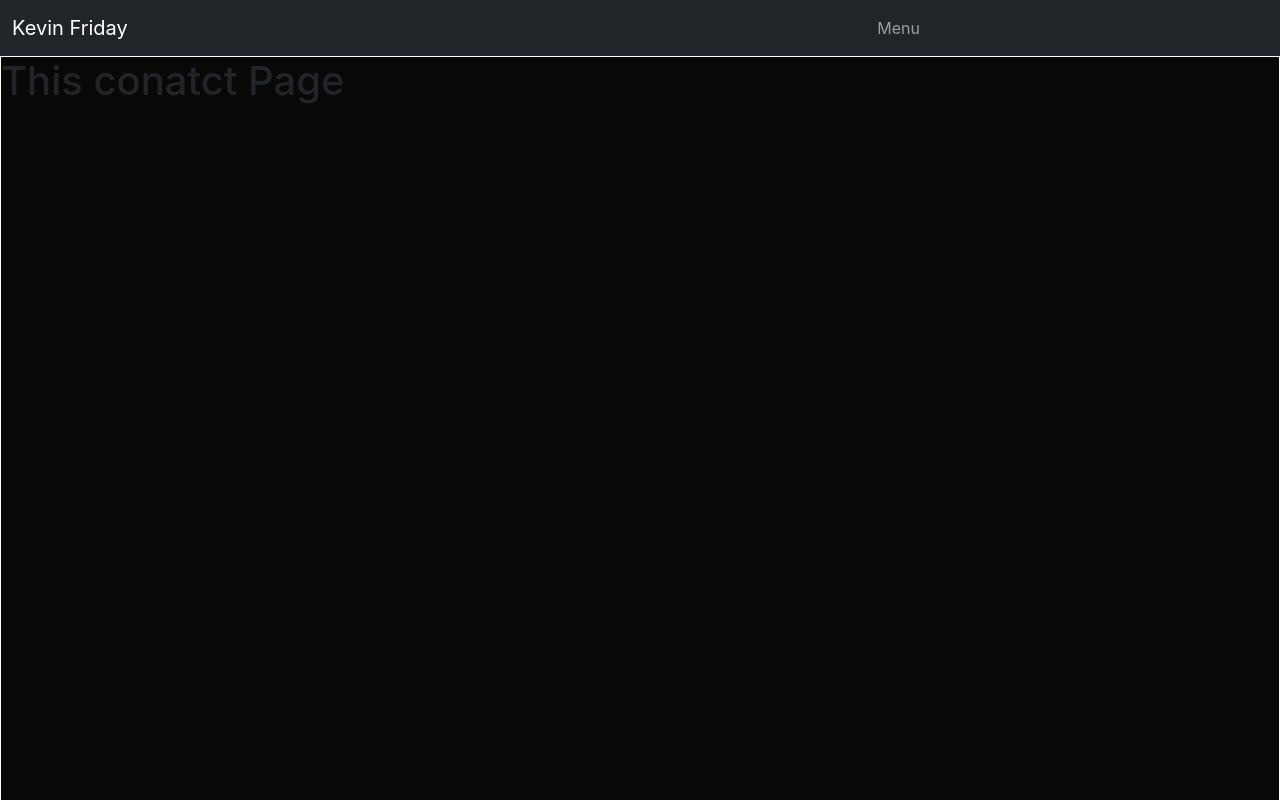
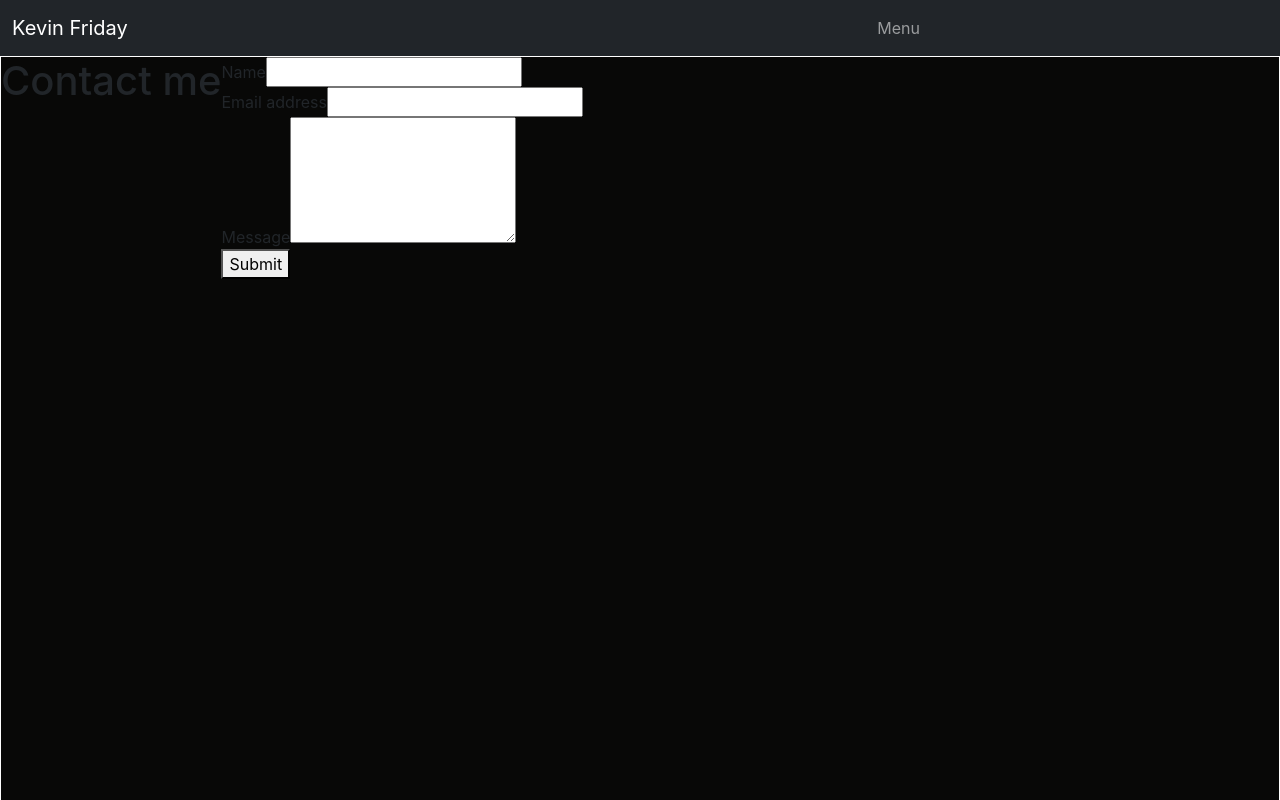
Before and after one commit to drkevinfriday/Portfolio_Full_Design, a React (Create React App) app: page /contact in a window 1280 px wide. Shown: the top 800 px of the page. Built offline with nearby package versions, Linux system fonts and the light colour scheme.

Commit message:
utils add and contact form imported

```diff
--- a/src/components/contact.js
+++ b/src/components/contact.js
@@ -1,11 +1,85 @@
-import React from 'react'
+import React,{useState} from "react";
+import { validateEmail } from './utils/helpers'
 
-const conatct = () => {
-    return (
-        <section>
-            <h1>This conatct Page</h1>
-        </section>
-    )
+
+function contact(){
+
+const [formState, setFormState ] = useState({name:'',email:'',message:''});
+
+const [ errorMessage, setErrorMessage] = useState('')
+const {name,email,message } = formState
+
+const handleSubmit=(e)=> {
+    e.preventDefault();
+    if(!errorMessage){
+        setFormState({[e.target.name]: e.target.value})
+        console.log('Form', formState);
+    }
 }
 
-export default conatct
+
+
+
+// jsx
+
+const handleChange = (e)=> {
+    if (e.target.name === 'email') {
+        const isValid = validateEmail(e.target.value);
+        console.log(isValid)
+        if(!isValid){
+            setErrorMessage('Your email is invalid')
+        } else {
+            setErrorMessage('')
+        }
+        // isValid conditional statement
+     } else {
+        if(!e.target.value.length){
+            setErrorMessage(`${e.target.name} is required.`)
+        } else{
+            setErrorMessage('Input required');
+        }
+     }
+}
+
+
+
+return (
+    <section>
+        <h1  data-testid="h1tag" >Contact me</h1>
+        <form id ="contact-form" onSubmit={handleSubmit}>
+            {/* name inpurt */}
+            <div>
+                <label htmlFor="name">Name</label>
+                <input type="text" name="Name" defaultValue={name} onBlur={handleChange} />
+            </div>
+
+            {/* email input */}
+            <div>
+                <label htmlFor="email">Email address</label>
+                <input type="email" name="Email" defaultValue={email} onBlur={handleChange} />
+            </div>
+            {/* message test area */}
+            <div>
+                <label htmlFor="message">Message</label>
+                <textarea  name="Message" defaultValue={message} onBlur={handleChange} rows="5" />
+                {errorMessage && (
+                    <div>
+                        <p className="error-text">
+                            {errorMessage}
+                        </p>
+                    </div>
+                )}
+            </div>
+         <button data-testid="button"
+         type="submit">Submit</button>
+        </form>
+    </section>
+)
+
+}
+
+
+
+
+
+export default contact
--- /dev/null
+++ b/src/components/utils/helpers.js
@@ -0,0 +1,8 @@
+export function capitalizeFirstLetter(string) {
+    return string.charAt(0).toUpperCase() + string.slice(1);
+  }
+
+  export function validateEmail(email) {
+    var re = /^(([^<>()[\]\\.,;:\s@"]+(\.[^<>()[\]\\.,;:\s@"]+)*)|(".+"))@((\[[0-9]{1,3}\.[0-9]{1,3}\.[0-9]{1,3}\.[0-9]{1,3}\])|(([a-zA-Z\-0-9]+\.)+[a-zA-Z]{2,}))$/;
+    return re.test(String(email).toLowerCase());
+  }
```
